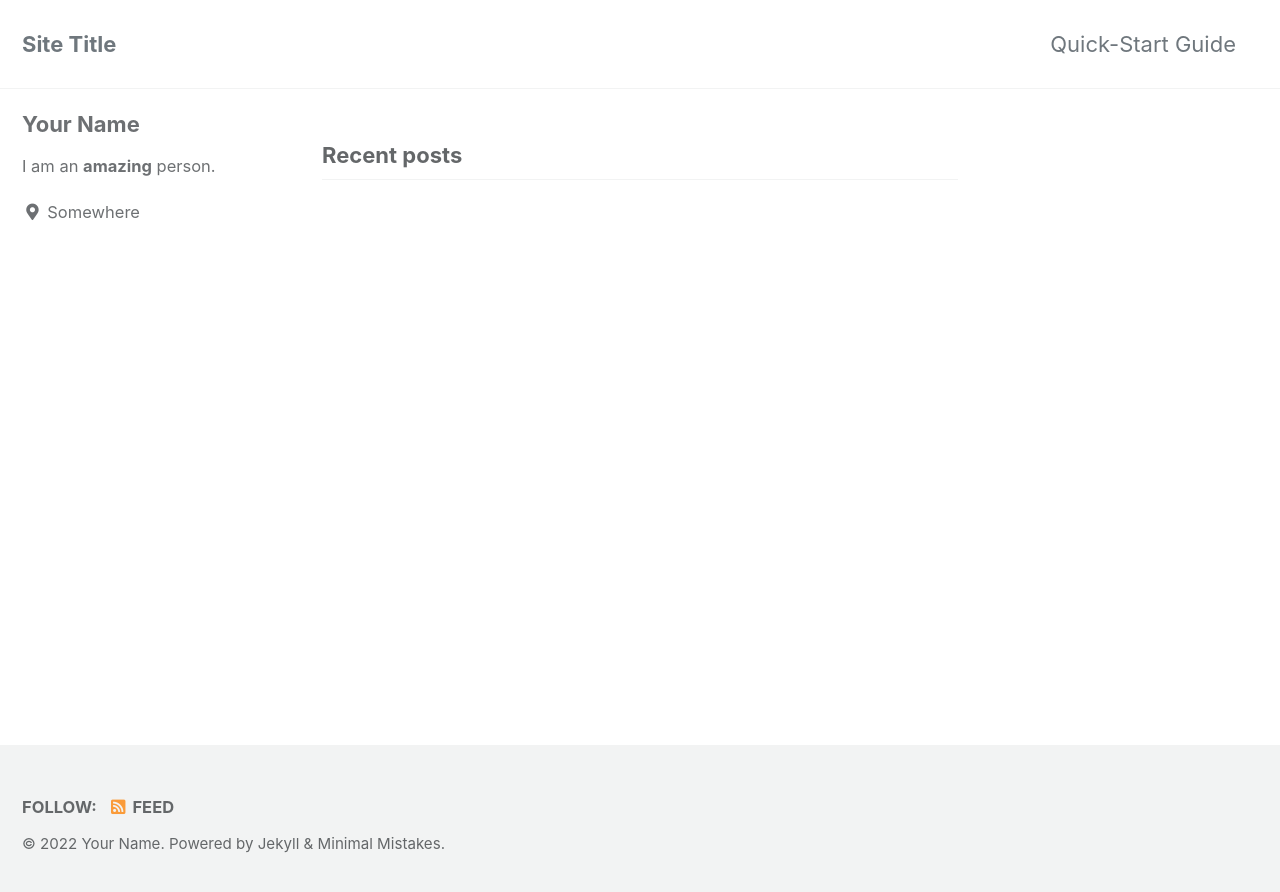
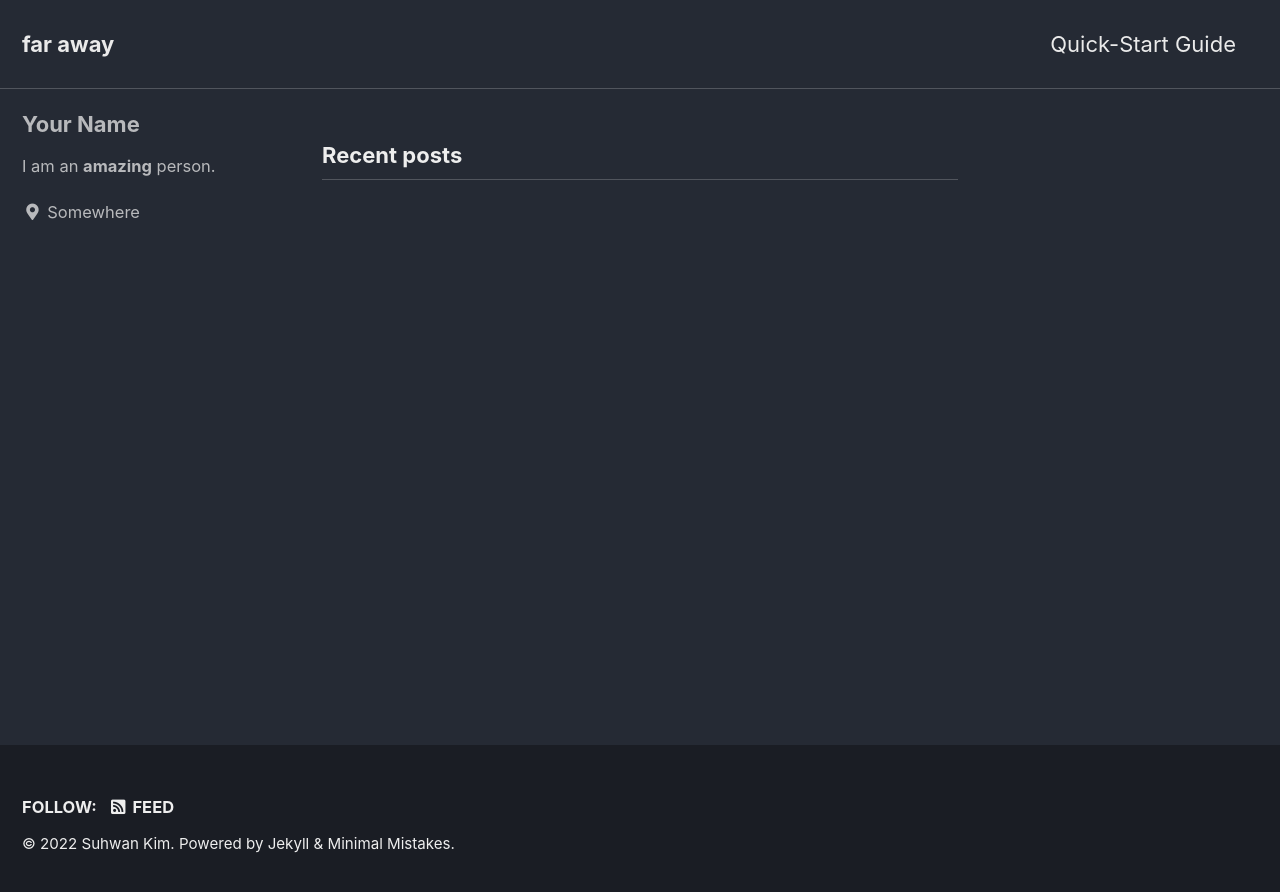
Before and after one commit to suhwan2004/suhwan2004.github.io, a Jekyll site: the page built from index.html, in a window 1280 px wide. Shown: the top 892 px of the page. Built offline with Jekyll 4.4.1, drawn with Linux system fonts in a browser that asks for light colours; cached includes are drawn as plain includes; the list of posts is cut into pages by our own code.

Commit message:
Update _config.yml

```diff
--- a/_config.yml
+++ b/_config.yml
@@ -12,18 +12,18 @@
 
 # theme                  : "minimal-mistakes-jekyll"
 # remote_theme           : "mmistakes/minimal-mistakes"
-minimal_mistakes_skin    : "default" # "air", "aqua", "contrast", "dark", "dirt", "neon", "mint", "plum", "sunrise"
+minimal_mistakes_skin    : "dark" # "air", "aqua", "contrast", "dark", "dirt", "neon", "mint", "plum", "sunrise"
 
 # Site Settings
 locale                   : "en-US"
-title                    : "Site Title"
+title                    : "far away"
 title_separator          : "-"
 subtitle                 : # site tagline that appears below site title in masthead
-name                     : "Your Name"
-description              : "An amazing website."
-url                      : # the base hostname & protocol for your site e.g. "https://mmistakes.github.io"
+name                     : "Suhwan Kim"
+description              : "이것 저것 기록하는 곳"
+url                      : "https://suhwan2004.github.io/" # the base hostname & protocol for your site e.g. "https://mmistakes.github.io"
 baseurl                  : # the subpath of your site, e.g. "/blog"
-repository               : # GitHub username/repo-name e.g. "mmistakes/minimal-mistakes"
+repository               : "suhwan2004/suhwan2004.github.io" # GitHub username/repo-name e.g. "mmistakes/minimal-mistakes"
 teaser                   : # path of fallback teaser image, e.g. "/assets/images/500x300.png"
 logo                     : # path of logo image to display in the masthead, e.g. "/assets/images/88x88.png"
 masthead_title           : # overrides the website title displayed in the masthead, use " " for no title
```
